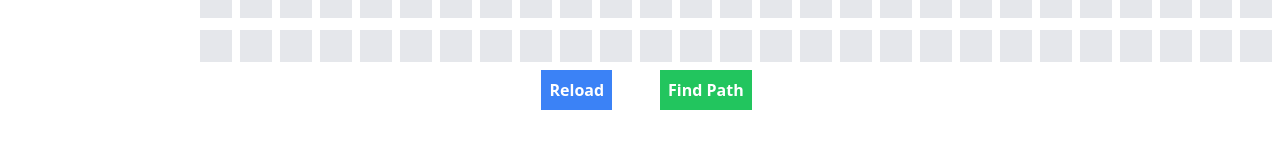
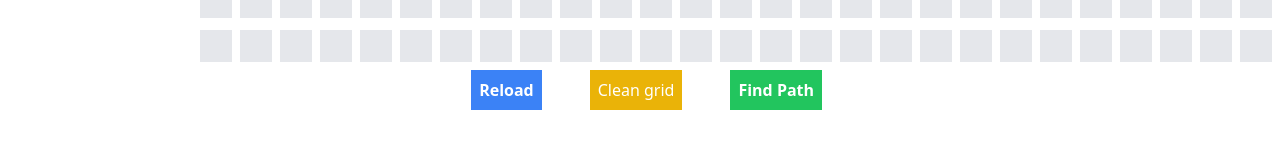
Before and after one commit to buarki/maze-master, a Next.js app: page / in a window 1280 px wide. Shown: the part 798-944 px from the top of the page. Built offline with nearby package versions, Linux system fonts and the light colour scheme; no server answers.

Commit message:
feat: clean serch cells without refreshing (#27)

```diff
--- a/src/components/grid.component.tsx
+++ b/src/components/grid.component.tsx
@@ -67,6 +67,14 @@ const Grid: React.FC<GridProps> = ({ rows, cols, findPath }) => {
     setThereIsPath(pathWasFound);
   };
 
+  const cleanGrid = () => {
+    const currentOrigin = { ...origin };
+    const currentDestination = { ...destination };
+    reloadGrid();
+    setOrigin(currentOrigin);
+    setDestination(currentDestination);
+  };
+
   const reloadGrid = useCallback(() => {
     const newGrid = Array.from({ length: rows }, () => Array(cols).fill(false));
 
@@ -129,6 +137,11 @@ const Grid: React.FC<GridProps> = ({ rows, cols, findPath }) => {
             Reload
         </button>
         <button
+          onClick={cleanGrid}
+          className={`bg-yellow-500 hover:bg-yellow-300 p-2 text-white font-bold}`}>
+            Clean grid
+        </button>
+        <button
           onClick={runPathFinding}
           className='bg-green-500 hover:bg-green-300 p-2 text-white font-bold'>Find Path</button>
       </div>
```
